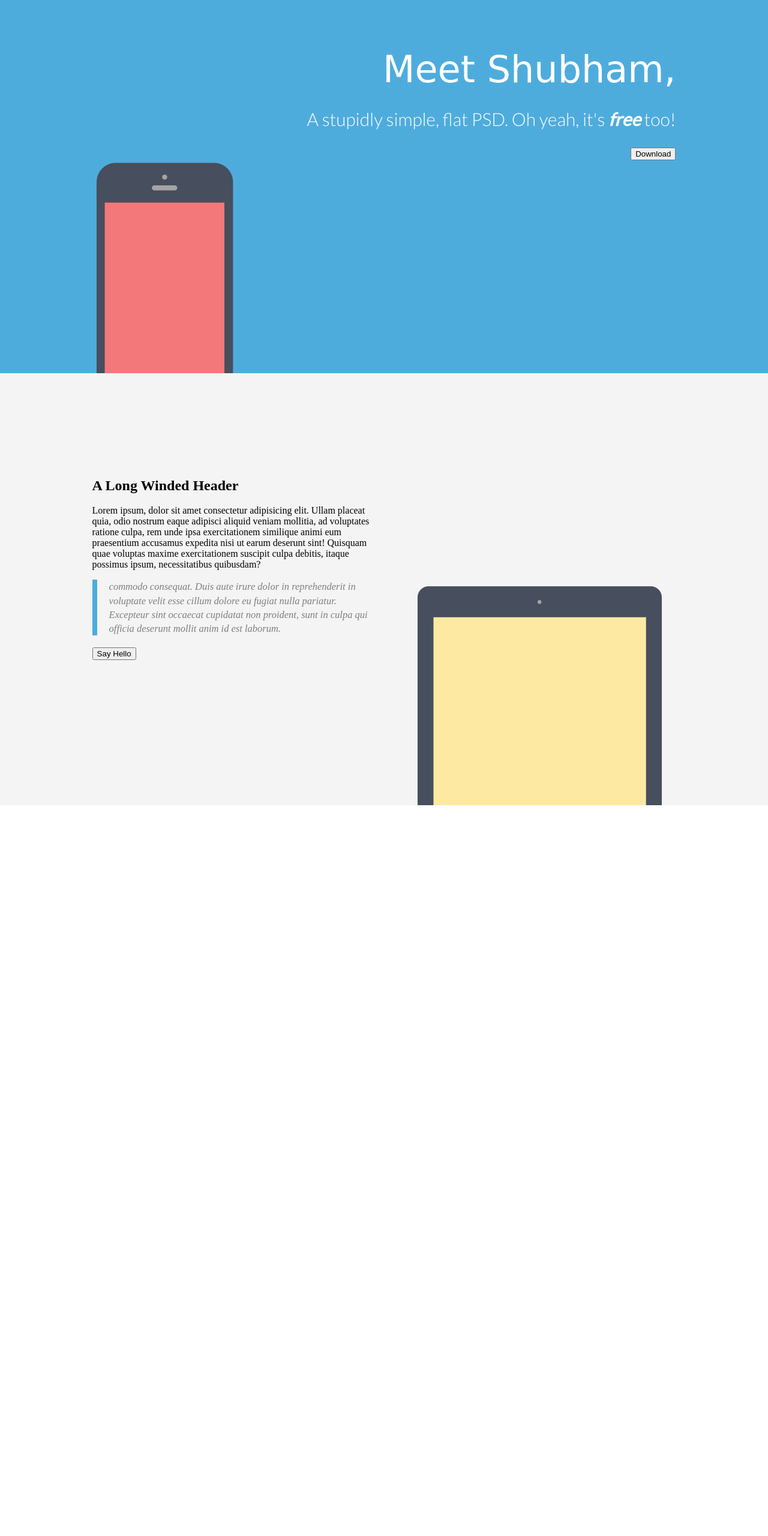
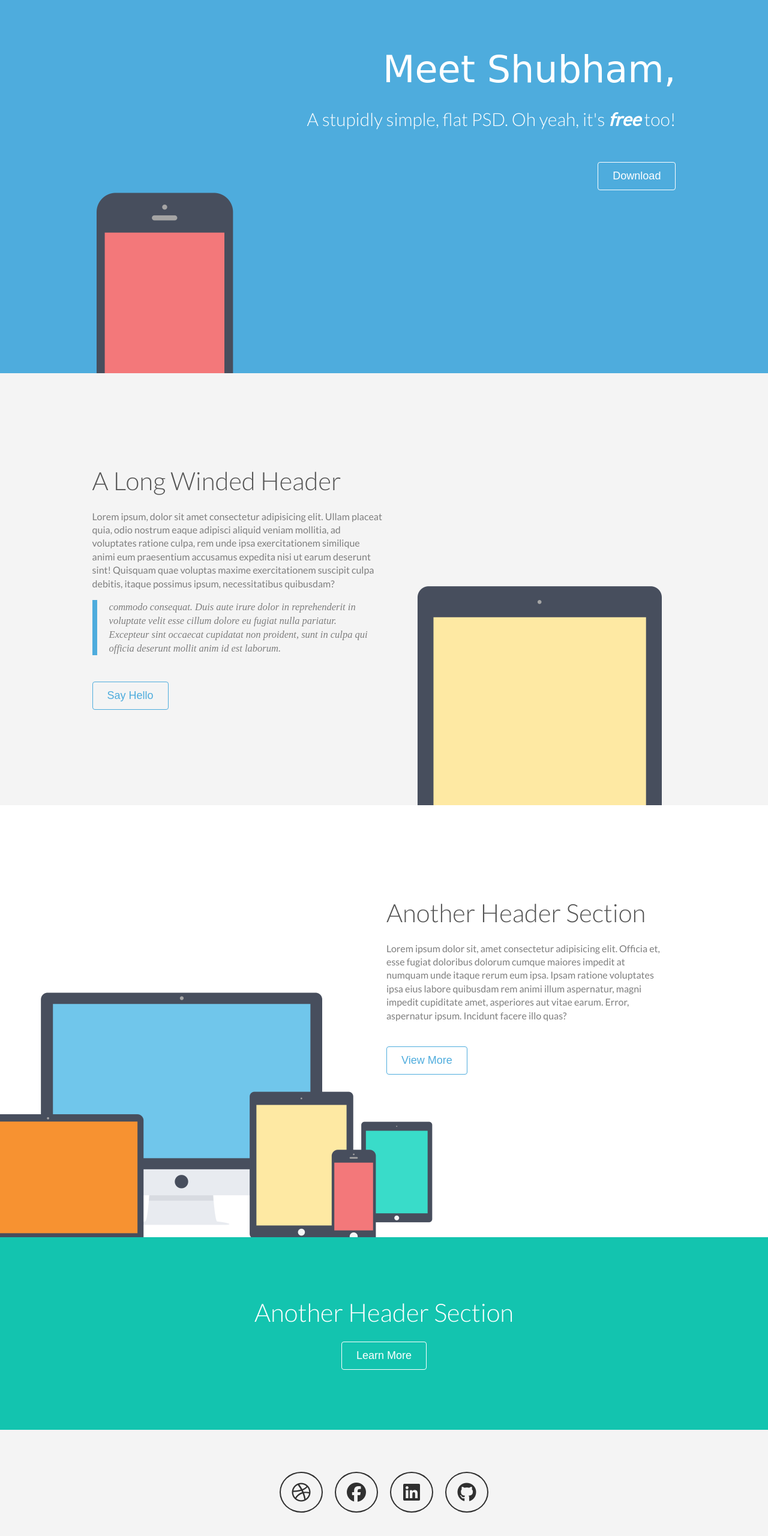
Before and after one commit to Shubham714/Build-a-website-with-pure-HTML-and-CSS, a plain HTML site: page index.html in a window 1280 px wide. Shown: the part 178-2738 px from the top of the page at 60% size. Before the commit the page ends 1520 px from the top, so only its background shows below. Drawn offline with Linux system fonts and the light colour scheme; a web font is replaced by a local one.

Commit message:
Third, Last and Footer section added

```diff
--- a/index.html
+++ b/index.html
@@ -12,6 +12,7 @@
             href="https://fonts.googleapis.com/css?family=Lato:300,400"
             rel="stylesheet"
         />
+        <script src="https://kit.fontawesome.com/df89cf3039.js" crossorigin="anonymous"></script>
         <title>Practice Site</title>
     </head>
     <body>
@@ -30,22 +31,42 @@
                     A stupidly simple, flat PSD. Oh yeah, it's
                     <b><i>free</i></b> too!
                 </p>
-                <button id="btn-download">Download</button>
+                <button class="btn-dark">Download</button>
             </div>
             <img src="assets/header1.png" alt="Mobile logo" />
         </div>
         <div id="second-section">
             <div id="second-section-text">
-                <h2 id="second-section-heading">A Long Winded Header</h2>
-                <p id="second-section-desc">Lorem ipsum, dolor sit amet consectetur adipisicing elit. Ullam placeat quia, odio nostrum eaque adipisci aliquid veniam mollitia, ad voluptates ratione culpa, rem unde ipsa exercitationem similique animi eum praesentium accusamus expedita nisi ut earum deserunt sint! Quisquam quae voluptas maxime exercitationem suscipit culpa debitis, itaque possimus ipsum, necessitatibus quibusdam?</p>
+                <h2 class="section-heading">A Long Winded Header</h2>
+                <p class="section-desc">Lorem ipsum, dolor sit amet consectetur adipisicing elit. Ullam placeat quia, odio nostrum eaque adipisci aliquid veniam mollitia, ad voluptates ratione culpa, rem unde ipsa exercitationem similique animi eum praesentium accusamus expedita nisi ut earum deserunt sint! Quisquam quae voluptas maxime exercitationem suscipit culpa debitis, itaque possimus ipsum, necessitatibus quibusdam?</p>
                 <blockquote id="second-section-quote">
                     commodo consequat. Duis aute irure dolor in reprehenderit in voluptate velit esse cillum dolore eu fugiat nulla pariatur. Excepteur sint occaecat cupidatat non proident, sunt in culpa qui officia deserunt mollit anim id est laborum.
                 </blockquote>
-                <button id="btn-hello">Say Hello</button>
+                <button class="white-btn">Say Hello</button>
             </div>
             <div id="second-section-img">
                 <img src="assets/main1.png" alt="">
             </div>
         </div>
+        <div id="third-section">
+            <div id="third-section-img">
+                <img id="device-img" src="assets/main2.png" alt="Multi screens">
+            </div>
+            <div id="third-section-text">
+                <h2 class="section-heading">Another Header Section</h2>
+                <p class="section-desc">Lorem ipsum dolor sit, amet consectetur adipisicing elit. Officia et, esse fugiat doloribus dolorum cumque maiores impedit at numquam unde itaque rerum eum ipsa. Ipsam ratione voluptates ipsa eius labore quibusdam rem animi illum aspernatur, magni impedit cupiditate amet, asperiores aut vitae earum. Error, aspernatur ipsum. Incidunt facere illo quas?</p>
+                <button class="white-btn">View More</button>
+            </div>
+        </div>
+        <div id="last-section">
+            <h2 id="last-section-heading">Another Header Section</h2>
+            <button class="btn-dark">Learn More</button>
+        </div>
+        <div id="footer">
+            <i class="fab fa-dribbble fa-2x footer-link"></i>
+            <i class="fab fa-facebook fa-2x footer-link"></i>
+            <i class="fab fa-linkedin fa-2x footer-link"></i>
+            <i class="fab fa-github fa-2x footer-link"></i>
+        </div>
     </body>
 </html>
```
